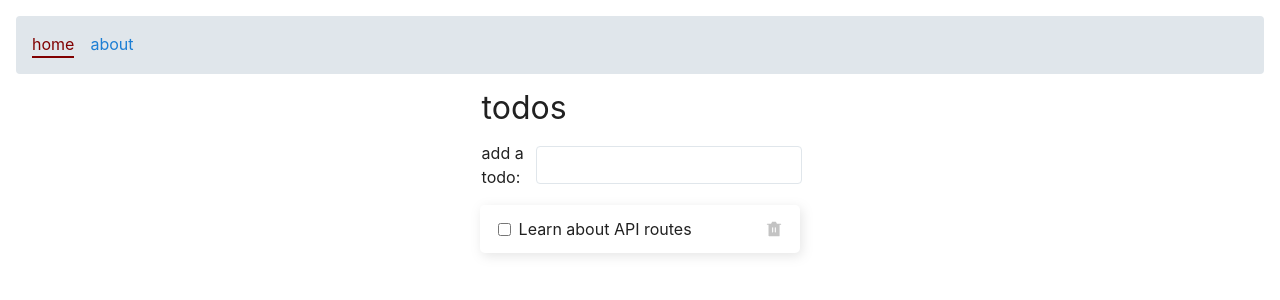
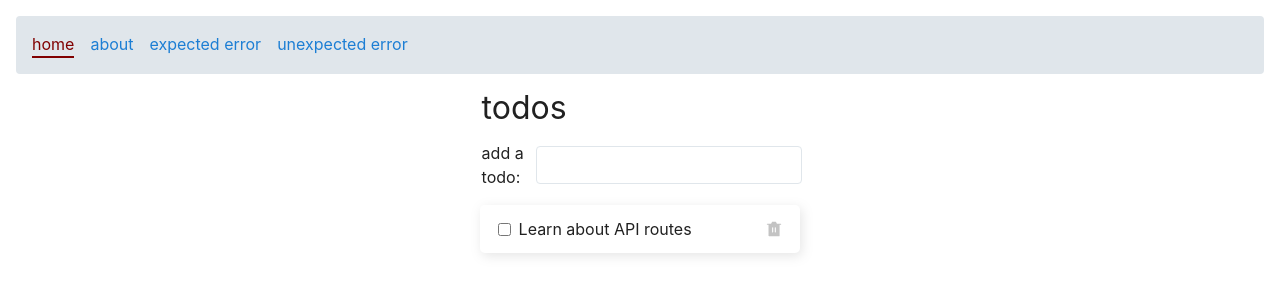
Before and after one commit to 82pkdick/sveltekit-tutorial, a SvelteKit app: page / in a window 1280 px wide. Shown: the top 300 px of the page. Built offline with nearby package versions, Linux system fonts and the light colour scheme; no server answers.

Commit message:
add test of error page.

```diff
--- a/src/lib/server/database.ts
+++ b/src/lib/server/database.ts
@@ -1,4 +1,5 @@
 import type { Todo } from '$lib/types/todo'
+// import { error } from '@sveltejs/kit';
 
 // In a real app, this data would live in a database,
 // rather than in memory. But for now, we cheat.
@@ -24,6 +25,7 @@ export function createTodo({ userid, description }: {userid: string, description
 		if (todo && (todo.description === description)) {
 			console.error('[lib/server/database.ts]: todos must be unique');
       throw new Error('todos must be unique');
+			// error(420, 'todos must be unique');
 		}
 	});
 
--- a/src/routes/+layout.svelte
+++ b/src/routes/+layout.svelte
@@ -19,6 +19,17 @@
   {#if navigating.to}
     <span class="navigating">navigating to {navigating.to.url.pathname}</span>
   {/if}
+
+  <a
+    href="/expected"
+    aria-current={page.url.pathname === "/expected" ? true : false}
+    >expected error</a
+  >
+  <a
+    href="/unexpected"
+    aria-current={page.url.pathname === "/unexpected" ? true : false}
+    >unexpected error</a
+  >
 </nav>
 
 {@render children?.()}
--- /dev/null
+++ b/src/routes/expected/+error.svelte
@@ -0,0 +1 @@
+<h1>this error was expected</h1>
--- /dev/null
+++ b/src/routes/expected/+page.server.js
@@ -0,0 +1,5 @@
+import { error } from "@sveltejs/kit";
+
+export function load() {
+  error(420, 'Enhance your calm')
+}
--- /dev/null
+++ b/src/routes/unexpected/+page.server.js
@@ -0,0 +1,5 @@
+import { error } from "@sveltejs/kit";
+
+export function load() {
+  throw new Error("Kaboon!");
+}
```
Also changed, not shown: src/routes/+error.svelte (added, +12 -0 lines), src/routes/emojis.ts (added, +8 -0 lines).
